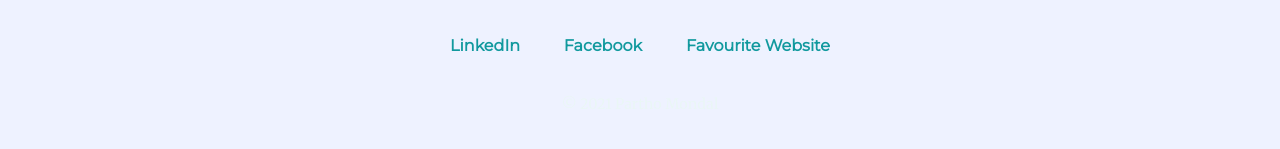
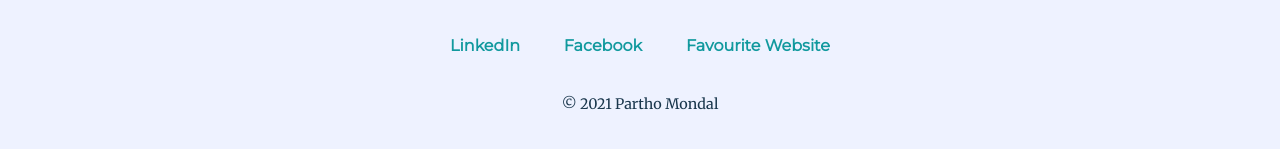
Before and after one commit to Darwin404/CV-CSS, a plain HTML site: page index.html in a window 1280 px wide. Shown: the part 2698-2847 px from the top of the page. Drawn offline with Linux system fonts and the light colour scheme.

Commit message:
update css 1

```diff
--- a/css/styles.css
+++ b/css/styles.css
@@ -140,7 +140,7 @@ a {
 }
 
 .copyright{
-  color: #eaf6f6;
+  color: #1A374D;
   font-size: 0.9rem;
   padding: 20px 0;
 }
```
